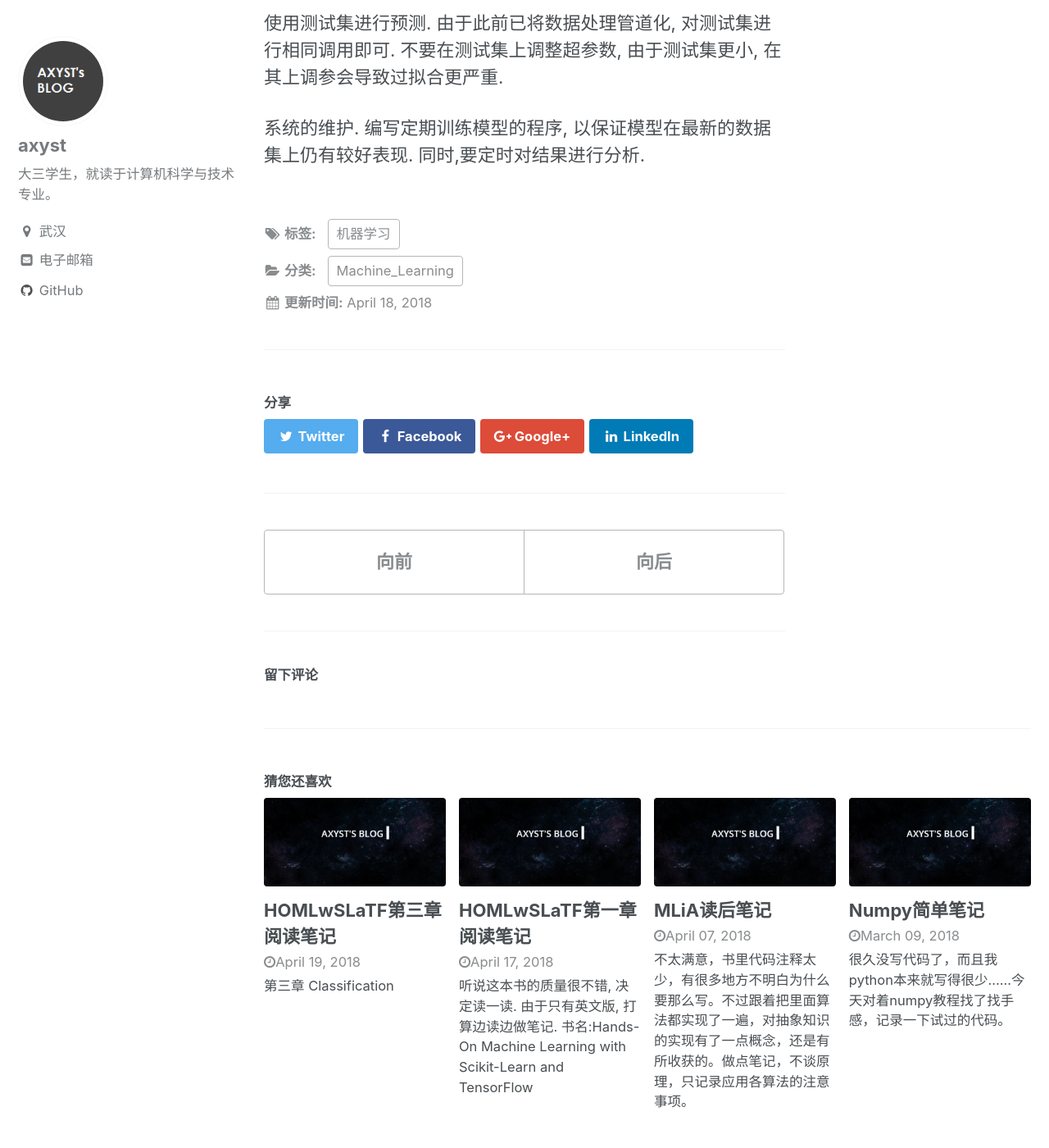
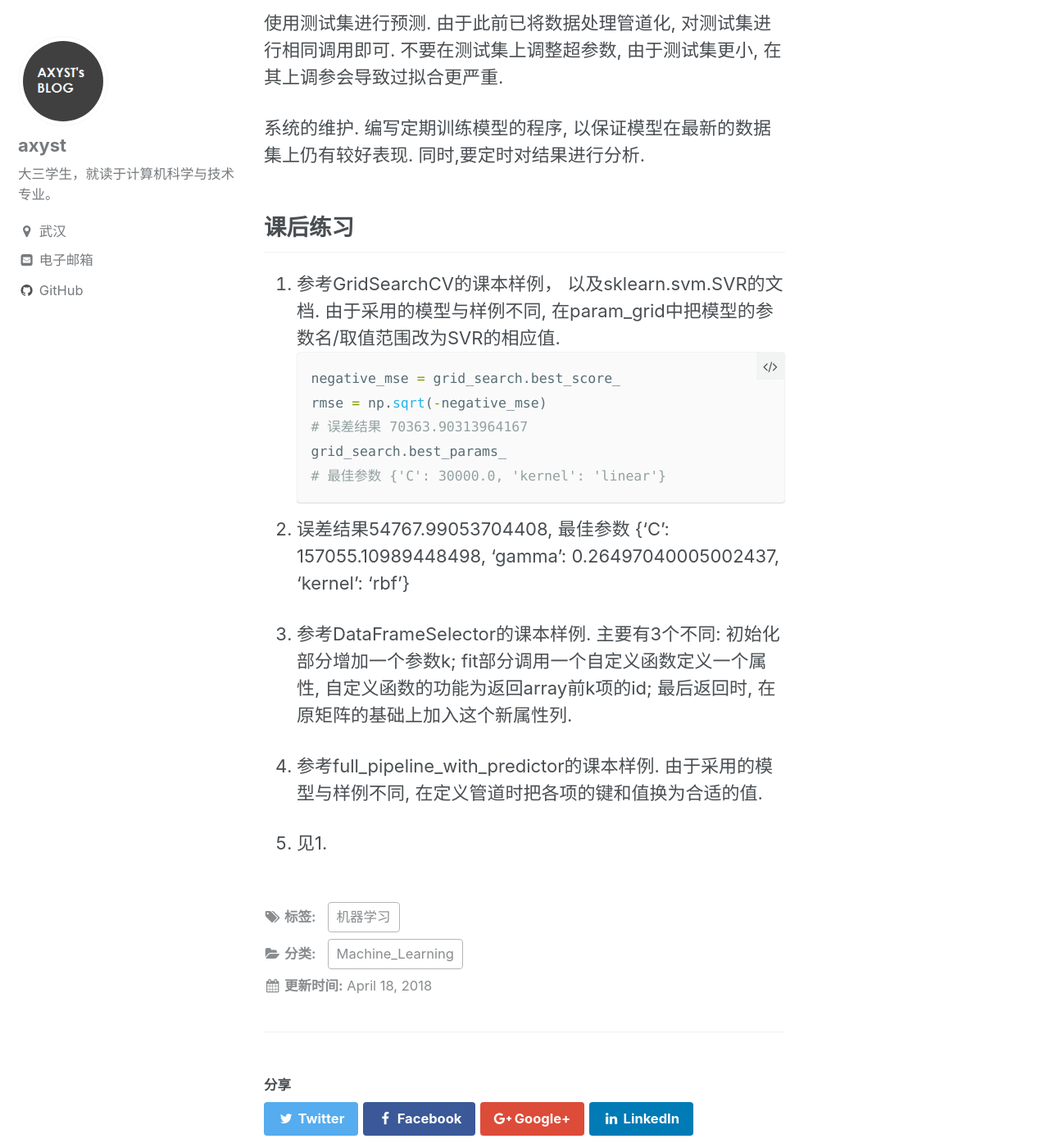
Before and after one commit to a-xyst/a-xyst.github.io, a Jekyll site: the page built from _posts/2018-04-18-HOMLwSLTF-notes-2.md, in a window 1280 px wide and 1400 px high, scrolled down 4697 px. Shown: the whole window at 82% size. Built offline with Jekyll 4.4.1, drawn with Linux system fonts in a browser that asks for light colours; comment, search, counter and statistics services are not loaded.

Commit message:
modified post

````diff
--- a/_posts/2018-04-18-HOMLwSLTF-notes-2.md
+++ b/_posts/2018-04-18-HOMLwSLTF-notes-2.md
@@ -98,3 +98,20 @@ sklearn自带一些模型的实现, 如LinearRegression(), DecisionTreeRegressor
 使用测试集进行预测. 由于此前已将数据处理管道化, 对测试集进行相同调用即可. 不要在测试集上调整超参数, 由于测试集更小, 在其上调参会导致过拟合更严重.
 
 系统的维护. 编写定期训练模型的程序, 以保证模型在最新的数据集上仍有较好表现. 同时,要定时对结果进行分析.
+
+## 课后练习
+1. 参考GridSearchCV的课本样例， 以及sklearn.svm.SVR的文档. 由于采用的模型与样例不同, 在param_grid中把模型的参数名/取值范围改为SVR的相应值.
+```python
+negative_mse = grid_search.best_score_
+rmse = np.sqrt(-negative_mse)
+# 误差结果 70363.90313964167
+grid_search.best_params_
+# 最佳参数 {'C': 30000.0, 'kernel': 'linear'}
+```
+2. 误差结果54767.99053704408, 最佳参数 {'C': 157055.10989448498, 'gamma': 0.26497040005002437, 'kernel': 'rbf'}
+
+3. 参考DataFrameSelector的课本样例. 主要有3个不同: 初始化部分增加一个参数k; fit部分调用一个自定义函数定义一个属性, 自定义函数的功能为返回array前k项的id; 最后返回时, 在原矩阵的基础上加入这个新属性列.
+
+4. 参考full_pipeline_with_predictor的课本样例. 由于采用的模型与样例不同, 在定义管道时把各项的键和值换为合适的值.
+
+5. 见1.
````
Also changed, not shown: _posts/2018-04-19-HOMLwSLTF-notes-3.md (+5 -0 lines).
